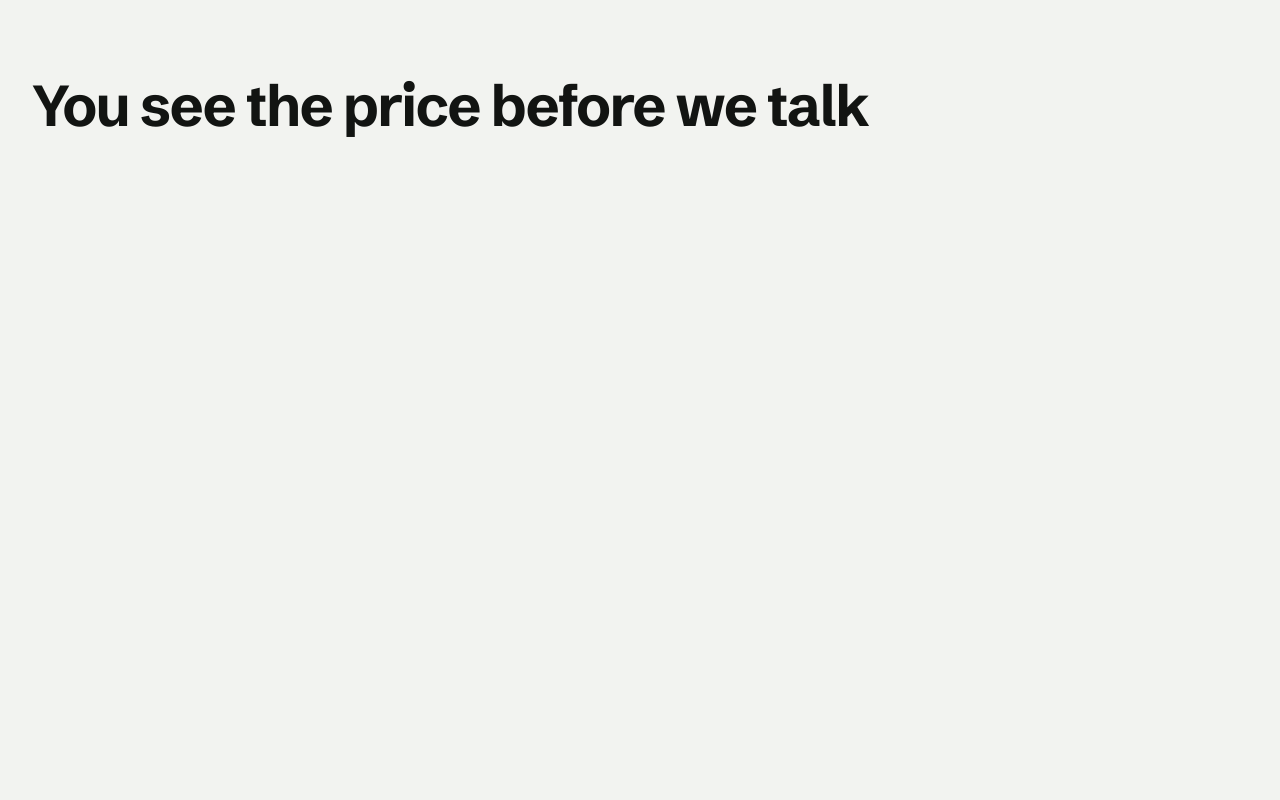
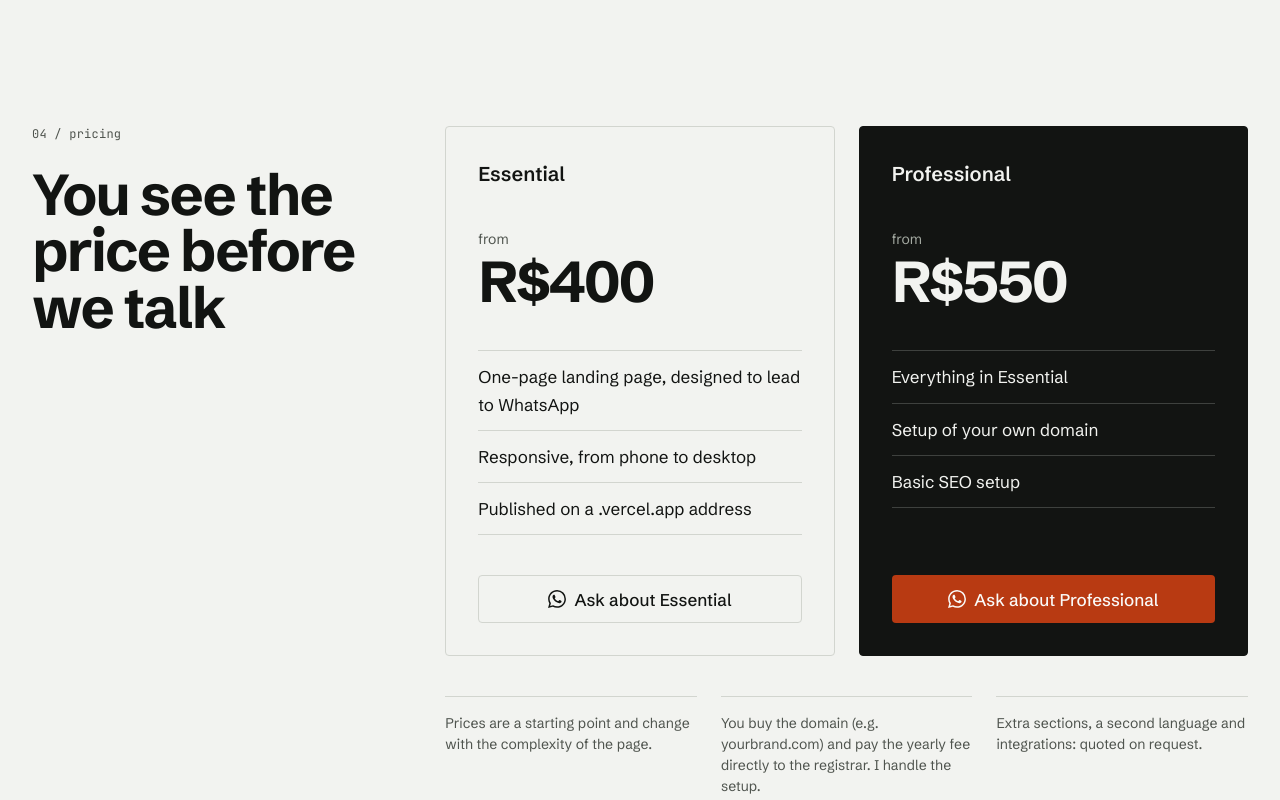
Before and after one commit to douglasjtds/mypage, a Next.js app: page /en in a window 1280 px wide. Shown: the part 4060-4860 px from the top of the page. Built offline with nearby package versions, Linux system fonts and the light colour scheme.

Commit message:
feat(pricing): add pricing section with inverse professional package

```diff
--- a/src/app/[locale]/page.tsx
+++ b/src/app/[locale]/page.tsx
@@ -2,14 +2,14 @@ import type { Locale } from "next-intl";
 import { getTranslations, setRequestLocale } from "next-intl/server";
 import { Hero } from "@/components/sections/hero";
 import { Portfolio } from "@/components/sections/portfolio";
+import { Pricing } from "@/components/sections/pricing";
 import { Process } from "@/components/sections/process";
 import { SiteFooter } from "@/components/sections/site-footer";
 import { SiteHeader } from "@/components/sections/site-header";
 
 // Provisório (Etapa 05): seções vazias só com id e título, para testar a navegação.
-// Cada uma é substituída pela seção real nas Etapas 09 a 12.
+// Cada uma é substituída pela seção real nas Etapas 10 a 12.
 const placeholderSections = [
-  { id: "pacotes", title: "pricing.title" },
   { id: "sobre", title: "about.title" },
   { id: "outros-projetos", title: "projects.title" },
   { id: "duvidas", title: "faq.title" },
@@ -34,6 +34,7 @@ export default async function Home({ params }: PageProps<"/[locale]">) {
         <Hero locale={locale} />
         <Portfolio locale={locale} />
         <Process locale={locale} />
+        <Pricing locale={locale} />
         {placeholderSections.map((section) => (
           <section
             key={section.id}
--- /dev/null
+++ b/src/components/sections/pricing.tsx
@@ -0,0 +1,93 @@
+import type { Locale } from "next-intl";
+import { getTranslations } from "next-intl/server";
+import { Button } from "@/components/ui/button";
+import { WhatsAppIcon } from "@/components/ui/icons";
+import { pricing } from "@/content/pricing";
+import { formatPrice } from "@/lib/format";
+import { cn } from "@/lib/utils";
+import { buildWhatsAppUrl } from "@/lib/whatsapp";
+
+const items = ["i1", "i2", "i3"] as const;
+const notes = ["complexity", "domain", "extras"] as const;
+
+export async function Pricing({ locale }: { locale: Locale }) {
+  const t = await getTranslations({ locale, namespace: "pricing" });
+  const tA11y = await getTranslations({ locale, namespace: "a11y" });
+
+  return (
+    <section id="pacotes" tabIndex={-1} aria-labelledby="pacotes-title" className="py-24 md:py-28 lg:py-36">
+      <div className="mx-auto grid max-w-content grid-cols-1 gap-x-6 px-4 md:px-6 lg:grid-cols-12 lg:px-8">
+        <div className="max-w-2xl lg:col-span-4">
+          <p className="font-mono text-label text-ink-muted">{t("label")}</p>
+          <h2 id="pacotes-title" className="mt-6 font-display text-display-l text-balance">
+            {t("title")}
+          </h2>
+        </div>
+
+        <div className="mt-14 md:mt-16 lg:col-span-8 lg:mt-0">
+          <ul className="grid grid-cols-1 gap-6 md:grid-cols-2">
+            {pricing.map((pkg) => {
+              // Profissional: bloco escuro; o anel de foco troca para --on-inverse via data-surface.
+              const inverse = pkg.featured;
+              const rule = inverse ? "border-on-inverse-muted/30" : "border-line";
+              return (
+                <li
+                  key={pkg.id}
+                  data-package={pkg.id}
+                  data-surface={inverse ? "inverse" : undefined}
+                  className={cn(
+                    "flex flex-col rounded-sm border p-6 md:p-8",
+                    inverse ? "border-inverse bg-inverse text-on-inverse" : "border-line bg-paper text-ink",
+                  )}
+                >
+                  <h3 className="text-body-l font-semibold">{t(`packages.${pkg.id}.name`)}</h3>
+
+                  <p className="mt-10">
+                    <span className={cn("block text-small", inverse ? "text-on-inverse-muted" : "text-ink-muted")}>
+                      {t("from")}
+                    </span>
+                    <span className="mt-1 block font-display text-display-l tabular-nums">
+                      {formatPrice(pkg.priceFrom, locale)}
+                    </span>
+                  </p>
+
+                  <ul className={cn("mt-10 border-t", rule)}>
+                    {items.map((item) => (
+                      <li key={item} className={cn("border-b py-3 text-body", rule)}>
+                        {t(`packages.${pkg.id}.items.${item}`)}
+                      </li>
+                    ))}
+                  </ul>
+
+                  {/* Um só botão em --accent na seção (o do Profissional); o Essencial fica em contorno. */}
+                  <div className="mt-auto pt-10">
+                    <Button asChild variant={inverse ? "primary" : "secondary"} className="w-full">
+                      <a
+                        href={buildWhatsAppUrl({ locale, context: pkg.whatsappContext })}
+                        target="_blank"
+                        rel="noopener noreferrer"
+                        data-cta-position={pkg.whatsappContext}
+                      >
+                        <WhatsAppIcon className="size-[18px]" />
+                        {t(`packages.${pkg.id}.cta`)}
+                        <span className="sr-only">{tA11y("newTab")}</span>
+                      </a>
+                    </Button>
+                  </div>
+                </li>
+              );
+            })}
+          </ul>
+
+          <ul className="mt-10 grid grid-cols-1 gap-x-6 gap-y-4 text-small text-ink-muted md:grid-cols-3">
+            {notes.map((note) => (
+              <li key={note} className="border-t border-line pt-4">
+                {t(`notes.${note}`)}
+              </li>
+            ))}
+          </ul>
+        </div>
+      </div>
+    </section>
+  );
+}
```
Also changed, not shown: 2 other files (tests, documents, lock files or other folders).
